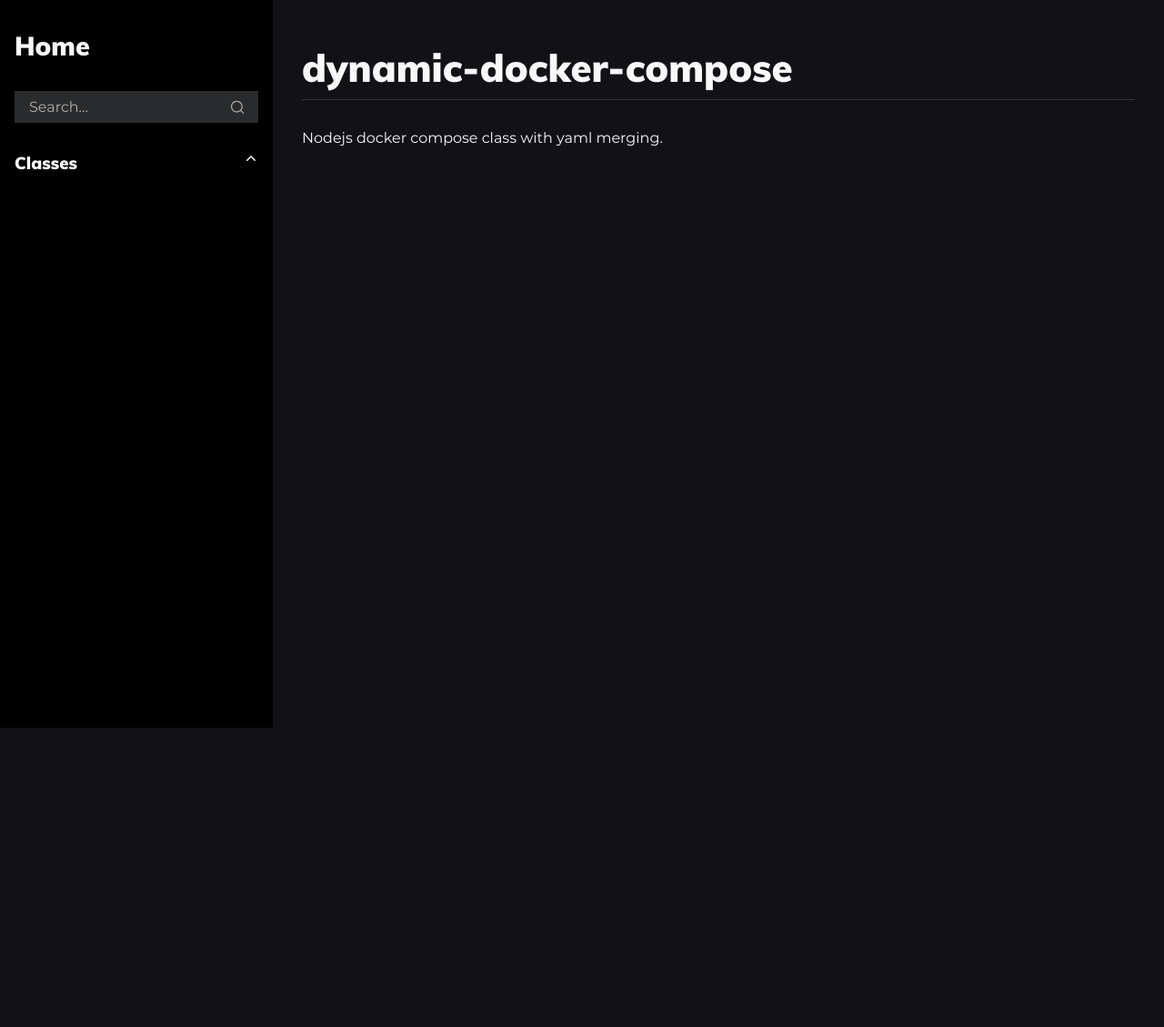
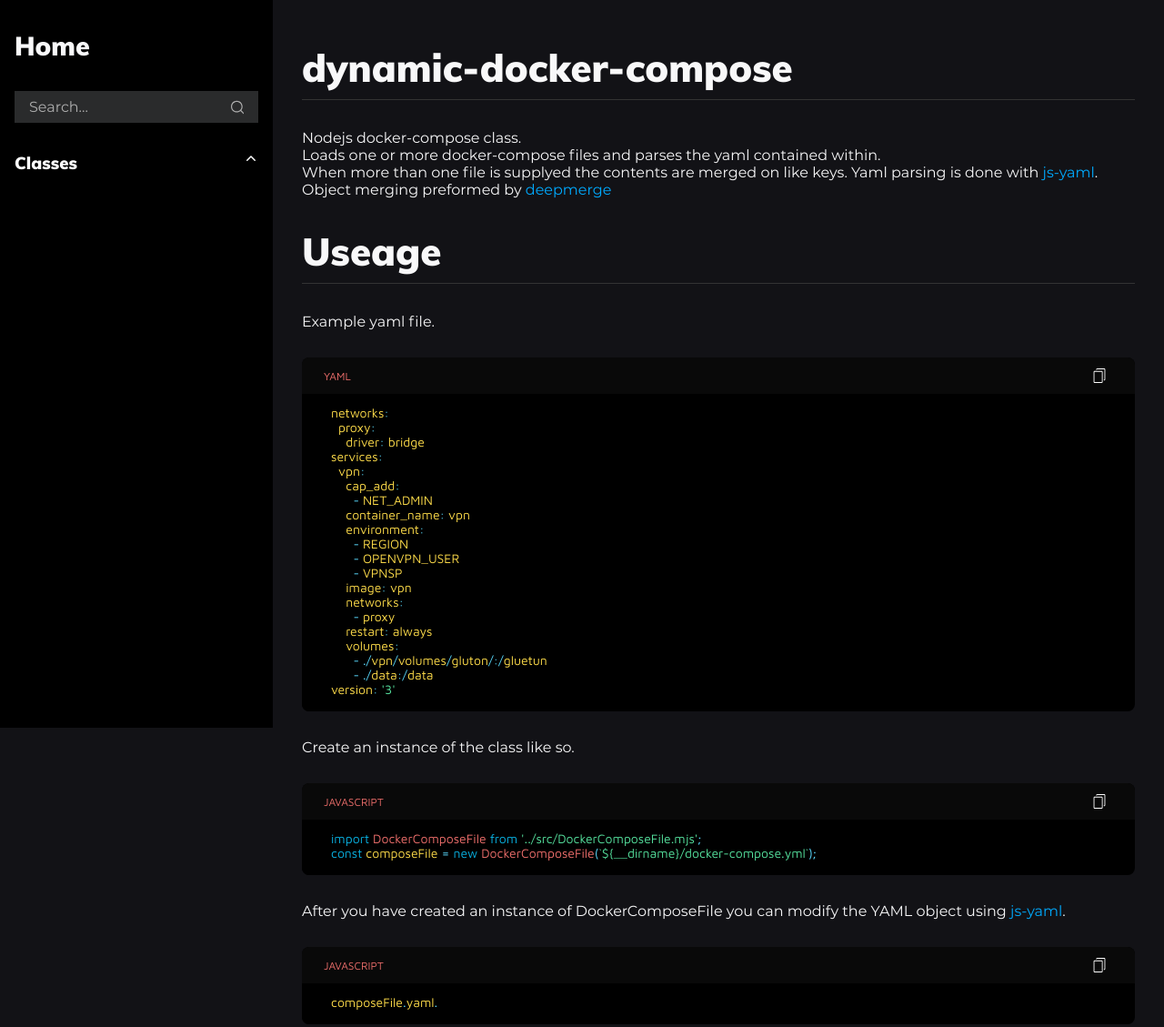
Before and after one commit to Giftora/dynamic-docker-compose, a website: page docs/dynamic-docker-compose/1.0.0/index.html in a window 1280 px wide. Shown: the whole page at 91% size. Before the commit the page ends 801 px from the top, so only its background shows below. Drawn offline with Linux system fonts and the light colour scheme.

Commit message:
updated docs

```diff
--- a/docs/dynamic-docker-compose/1.0.0/index.html
+++ b/docs/dynamic-docker-compose/1.0.0/index.html
@@ -83,7 +83,7 @@
   <body>
 
     <nav class="navbar" id="navbar">
-      <div class="navbar-heading" id="navbar-heading"><a href="index.html"><h2 class="navbar-heading-text">Home</h2></a></div><div class="search-box" id="search-box"><div class="search-box-input-container"><input class="search-box-input" type="text" placeholder="Search..." id="search-box-input" /><svg class="search-icon" alt="search-icon"><use xlink:href="#search-icon"></use></svg></div><div class="search-item-container" id="search-item-container"><ul class="search-item-ul" id="search-item-ul"></ul></div></div><div class="sidebar-main-content" id="sidebar-main-content"><div class="accordion collapsed" id="9214381" > <h3 class="accordion-heading">Classes<svg><use xlink:href="#down-icon"></use></svg></h3><ul class="accordion-content"><li class="accordion collapsed child" id=3456390><div class="accordion-heading child"><a href="DockerComposeFile.html">DockerComposeFile</a><svg><use xlink:href="#down-icon"></use></svg></div><ul class='methods accordion-content'><li data-type='method'><a href="DockerComposeFile.html#add">add</a></li><li data-type='method'><a href="DockerComposeFile.html#mapTemplate">mapTemplate</a></li><li data-type='method'><a href="DockerComposeFile.html#write">write</a></li></ul></li></ul> </div></div>
+      <div class="navbar-heading" id="navbar-heading"><a href="index.html"><h2 class="navbar-heading-text">Home</h2></a></div><div class="search-box" id="search-box"><div class="search-box-input-container"><input class="search-box-input" type="text" placeholder="Search..." id="search-box-input" /><svg class="search-icon" alt="search-icon"><use xlink:href="#search-icon"></use></svg></div><div class="search-item-container" id="search-item-container"><ul class="search-item-ul" id="search-item-ul"></ul></div></div><div class="sidebar-main-content" id="sidebar-main-content"><div class="accordion collapsed" id="5296475" > <h3 class="accordion-heading">Classes<svg><use xlink:href="#down-icon"></use></svg></h3><ul class="accordion-content"><li class="accordion collapsed child" id=9919534><div class="accordion-heading child"><a href="DockerComposeFile.html">DockerComposeFile</a><svg><use xlink:href="#down-icon"></use></svg></div><ul class='methods accordion-content'><li data-type='method'><a href="DockerComposeFile.html#add">add</a></li><li data-type='method'><a href="DockerComposeFile.html#mapTemplate">mapTemplate</a></li><li data-type='method'><a href="DockerComposeFile.html#write">write</a></li></ul></li></ul> </div></div>
 
 
     </nav>
@@ -117,7 +117,41 @@
 
     <section class="readme">
         <article><h1>dynamic-docker-compose</h1>
-<p>Nodejs docker compose class with yaml merging.</p></article>
+<p>Nodejs docker-compose class.<br>
+Loads one or more docker-compose files and parses the yaml contained within.<br>
+When more than one file is supplyed the contents are merged on like keys.
+Yaml parsing is done with <a href="https://www.npmjs.com/package/js-yaml">js-yaml</a>.
+Object merging preformed by <a href="https://www.npmjs.com/package/deepmerge">deepmerge</a></p>
+<h1>Useage</h1>
+<p>Example yaml file.</p>
+<pre class="prettyprint source lang-yaml"><code>networks:
+  proxy:
+    driver: bridge
+services:
+  vpn:
+    cap_add:
+      - NET_ADMIN
+    container_name: vpn
+    environment:
+      - REGION
+      - OPENVPN_USER
+      - VPNSP
+    image: vpn
+    networks:
+      - proxy
+    restart: always
+    volumes:
+      - ./vpn/volumes/gluton/:/gluetun
+      - ./data:/data
+version: '3'
+</code></pre>
+<p>Create an instance of the class like so.</p>
+<pre class="prettyprint source lang-javascript"><code>import DockerComposeFile from '../src/DockerComposeFile.mjs';
+const composeFile = new DockerComposeFile(`${__dirname}/docker-compose.yml`);
+</code></pre>
+<p>After you have created an instance of DockerComposeFile you can modify the YAML object using <a href="https://www.npmjs.com/package/js-yaml">js-yaml</a>.</p>
+<pre class="prettyprint source lang-javascript"><code>composeFile.yaml.
+</code></pre></article>
     </section>
 
 
```
Also changed, not shown: docs/dynamic-docker-compose/1.0.0/DockerComposeFile.html (+1 -1 lines), docs/dynamic-docker-compose/1.0.0/DockerComposeFile.js.html (+1 -1 lines).
